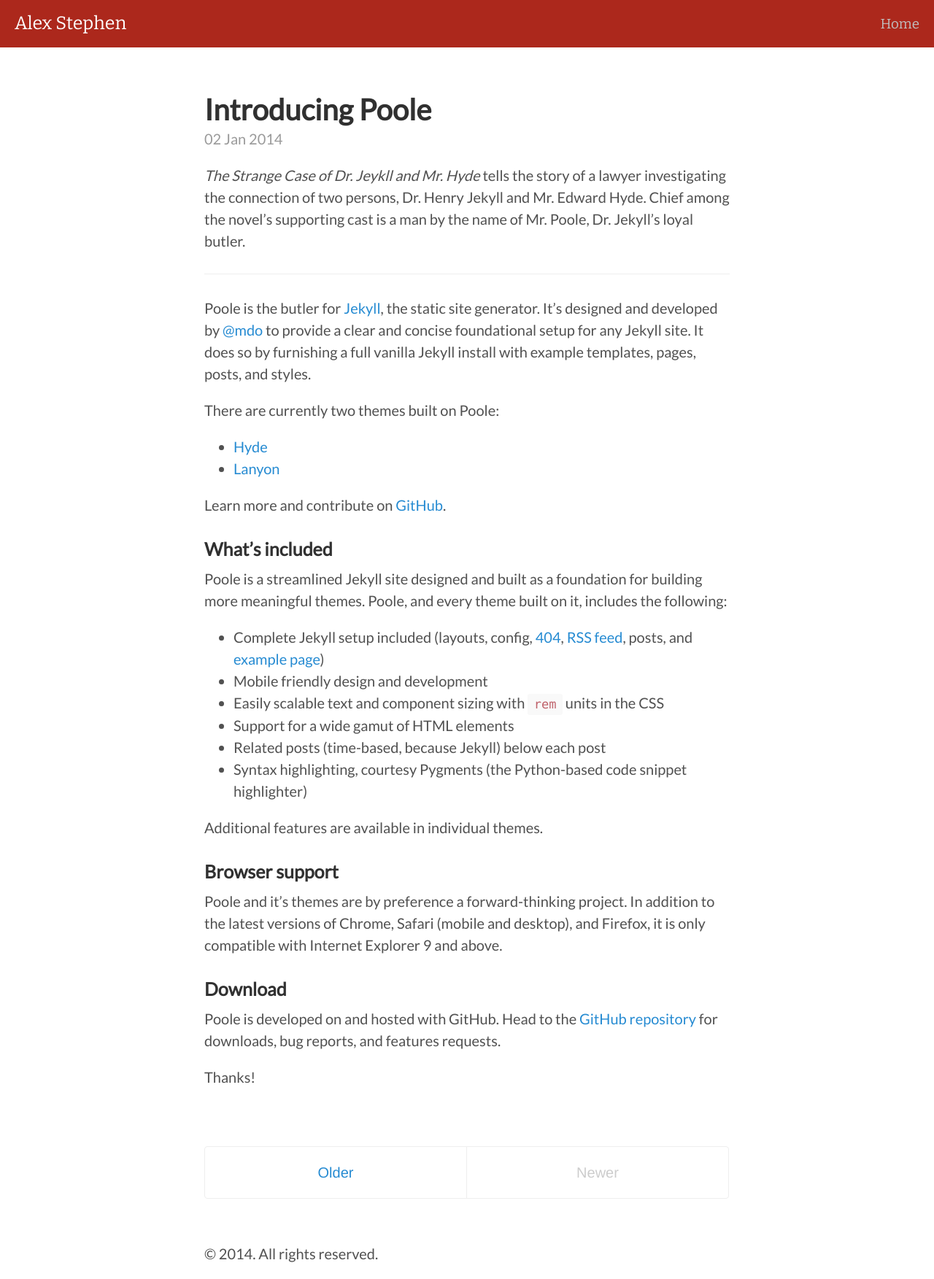
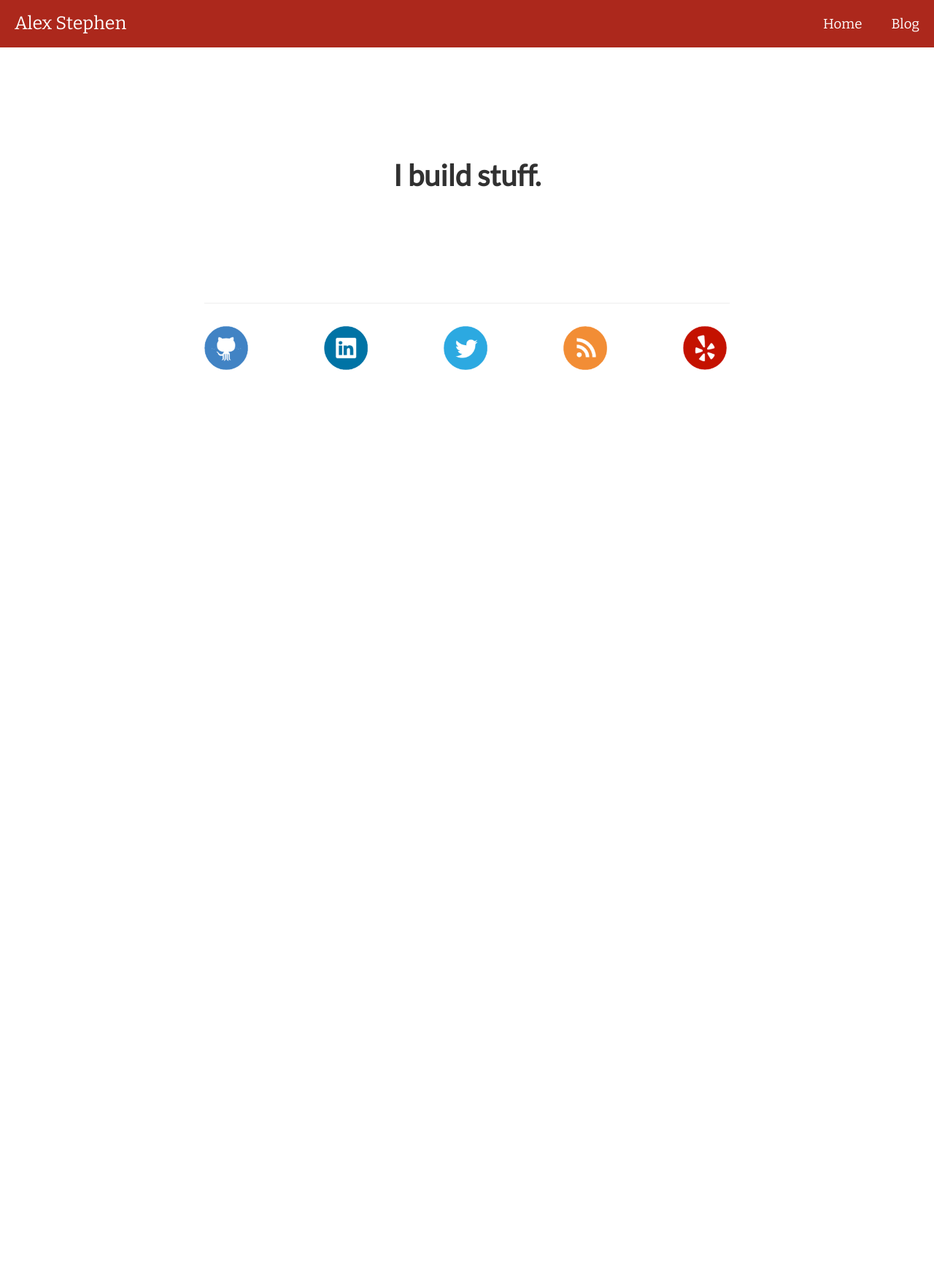
Before and after one commit to rambleraptor/rambleraptor.github.io, a Jekyll site: the page built from index.html, in a window 1280 px wide. Shown: the whole page at 73% size. Built offline with Jekyll 4.4.1, drawn with Linux system fonts in a browser that asks for light colours; some web fonts are replaced; Markdown is read by kramdown in place of the engine named in the settings; the list of posts is cut into pages by our own code; after the commit the page ends 900 px from its top, so only the background shows below that.

Commit message:
Things work so far.

```diff
--- a/_config.yml
+++ b/_config.yml
@@ -1,6 +1,7 @@
 # Dependencies
 markdown:         redcarpet
 pygments:         true
+gems: ["emoji_for_jekyll", "jekyll-compass"]
 
 # Permalinks
 permalink:        pretty
@@ -15,7 +16,7 @@
   name:           Mark Otto
   url:            https://twitter.com/mdo
 
-paginate:         1
+paginate:         3
 
 # Custom vars
 version:          1.0.0
--- a/_includes/head.html
+++ b/_includes/head.html
@@ -7,7 +7,7 @@
 
   <title>
     {% if page.title == "Home" %}
-      {{ site.title }} &middot; {{ site.tagline }}
+      {{ site.title }}
     {% else %}
       {{ page.title }} &middot; {{ site.title }}
     {% endif %}
--- a/_layouts/default.html
+++ b/_layouts/default.html
@@ -8,7 +8,8 @@
       <div class="masthead">
         <h3 class="masthead-title">
           <a href="/" title="Home">{{ site.title }}</a>
-          <small>{{ page.title }}</small>
+	  <small><a href="/blog.html">Blog</a></small>
+	  <small><a href="/">Home</a></small>
         </h3>
       </div>
 
@@ -17,7 +18,6 @@
 
       <div class="footer">
         <p>
-          &copy; {{ site.time | date: '%Y' }}. All rights reserved.
         </p>
       </div>
     </div>
--- a/index.html
+++ b/index.html
@@ -2,36 +2,13 @@
 layout: default
 title: Home
 ---
+	<h1 class="home_title">I build stuff.</h1>
 
-<div class="posts">
-  {% for post in paginator.posts %}
-  <div class="post">
-    <h1 class="post-title">
-      <a href="{{ post.url }}">
-        {{ post.title }}
-      </a>
-    </h1>
-
-    <span class="post-date">{{ post.date | date_to_string }}</span>
-
-    {{ post.content }}
-  </div>
-  {% endfor %}
-</div>
-
-<div class="pagination">
-  {% if paginator.next_page %}
-    <a class="pagination-item older" href="/page{{paginator.next_page}}">Older</a>
-  {% else %}
-    <span class="pagination-item older">Older</span>
-  {% endif %}
-  {% if paginator.previous_page %}
-    {% if paginator.page == 2 %}
-      <a class="pagination-item newer" href="/">Newer</a>
-    {% else %}
-      <a class="pagination-item newer" href="/page{{paginator.previous_page}}">Newer</a>
-    {% endif %}
-  {% else %}
-    <span class="pagination-item newer">Newer</span>
-  {% endif %}
-</div>
+	<hr>
+	<div class="home_images">
+		<img class="social_img" src="/public/github.png">
+		<img class="social_img" src="/public/linkedin.png">
+		<img class="social_img" src="/public/twitter.png">
+		<img class="social_img" src="/public/rss.png">
+		<img src="/public/yelp.png">
+	</div>
--- a/public/css/poole.css
+++ b/public/css/poole.css
@@ -434,7 +434,12 @@
   }
 }
 
-
+/*
+ * Masthead
+ * Alex's custom changes for the masthead
+ * TODO: Let's change all of this to SASS and clean up this nightmare.
+ * TODO: Maybe merge with poole?
+ */
 .masthead {
 	max-width: 100%;
 	background-color: #AC281C;
@@ -460,3 +465,30 @@
 	line-height: 1.25rem;
 	font-weight: normal;
 }
+
+
+/*
+ * Homepage
+ * Various changes for the homepage portion
+ */
+
+.home_title{
+	margin: 0 auto;
+	text-align: center;
+	height: auto;
+	margin-top: 7.5rem;
+	margin-bottom: 7.5rem;
+}
+
+.home_images{
+	margin: 0 auto;
+}
+.home_images img{
+	height: 3rem;
+	width: 3rem;
+	display: inline;
+}
+
+.home_images .social_img{
+	margin-right: 5rem;
+}
```
Also changed, not shown: blog.html (added, +36 -0 lines), public/appstore.png (added), public/dropbox.png (added), public/facebook.png (added), public/github.png (added), public/html5.png (added), public/linkedin.png (added), public/quora.png (added), public/rss.png (added), public/twitter.png (added), public/v4-circle.svg (added), public/yelp.png (added).
